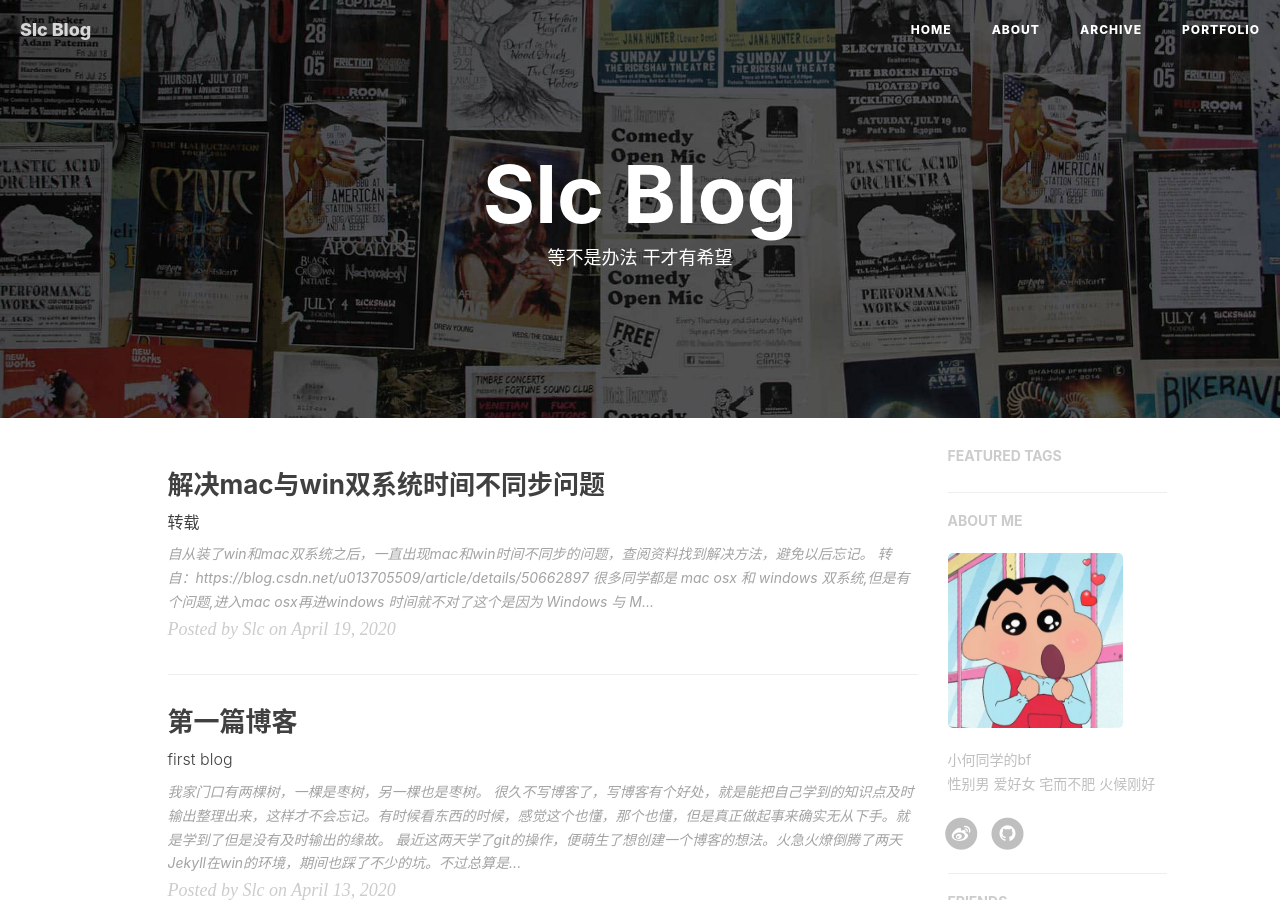
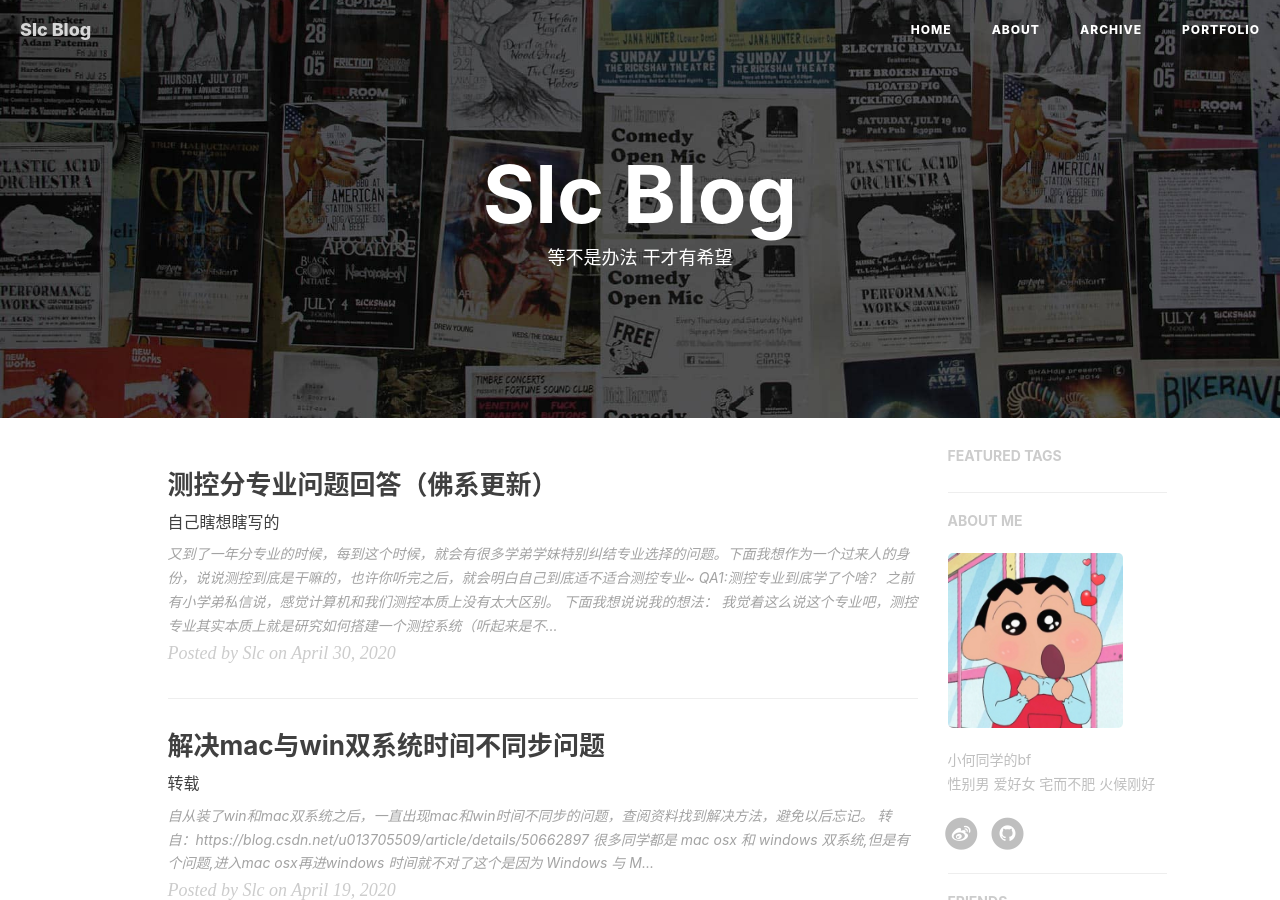
Before and after one commit to wey-code/wey-code.github.io, a Jekyll site: the page built from index.html, in a window 1280 px wide and 900 px high. Built offline with Jekyll 4.4.1, drawn with Linux system fonts in a browser that asks for light colours; nearby versions of some CDN libraries; the list of posts is cut into pages by our own code; comment, search, counter and statistics services are not loaded.

Commit message:
关于测控专业的一点想法——1

```diff
--- /dev/null
+++ b/_posts/2020-04-30-cekong.md
@@ -0,0 +1,33 @@
+---
+layout: post
+title: "测控分专业问题回答（佛系更新）"
+subtitle: "自己瞎想瞎写的"
+author: "Slc"
+#header-img: "img/post-bg-dreamer.jpg"
+header-mask: 0.4
+tags:
+  - 专业
+---
+
+又到了一年分专业的时候，每到这个时候，就会有很多学弟学妹特别纠结专业选择的问题。下面我想作为一个过来人的身份，说说测控到底是干嘛的，也许你听完之后，就会明白自己到底适不适合测控专业~
+
+----
+# QA1:测控专业到底学了个啥？
+
+之前有小学弟私信说，感觉计算机和我们测控本质上没有太大区别。
+
+下面我想说说我的想法：
+
+我觉着这么说这个专业吧，测控专业其实本质上就是研究如何搭建一个测控系统（听起来是不是感觉像废话hh）。
+
+测控系统字面意义上理解就是“测量”+“控制”的系统。
+
+1、如何测量物理量？这需要**机械、电子甚至光学**方面的知识。
+
+2、如何控制物体按照我们想要的方式运动？这类知识**控制**学科有重合，比如自动化等。
+
+3、不仅如此，采集到的信号需要用计算机处理，因此我们也会学到**计算机**的一些组成和信号处理等算法，这一部分和计算机的有重合。处理好的信息需要传输，因此我们也会涉及到**通信**的东西。
+
+综上，我们的学科其实和**机械，电子，光学，控制，计算机，通信**都有着千丝万缕的联系，他们学的内容，我们基本上都会涉及到。此外还包括传感器、精密仪器设计等各种测控特有的知识。不同学校可能学习的侧重点会有所不同。
+
+这也是为什么之前有人觉着好像测控啥都能干，因为我们其实涉及的面是多学科的，这也是交叉学科的特点和优势所在。这样当然会开拓你的视野，多接触，才能知道自己对哪方面感兴趣。之后工作或者研究生去深耕该领域。
```
Also changed, not shown: _posts/2020-04-19-mac_win_time_diff.md (+1 -1 lines), img/avatar-hux.jpg (added).
